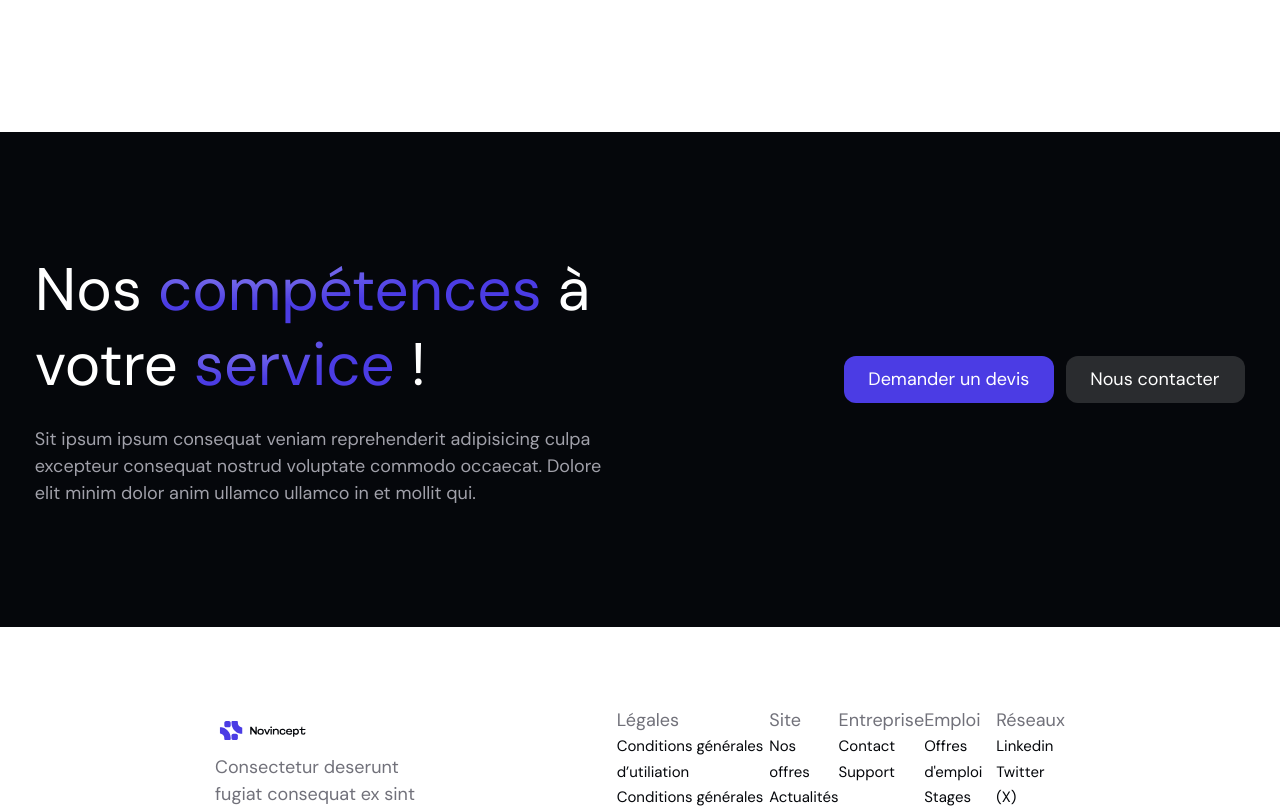
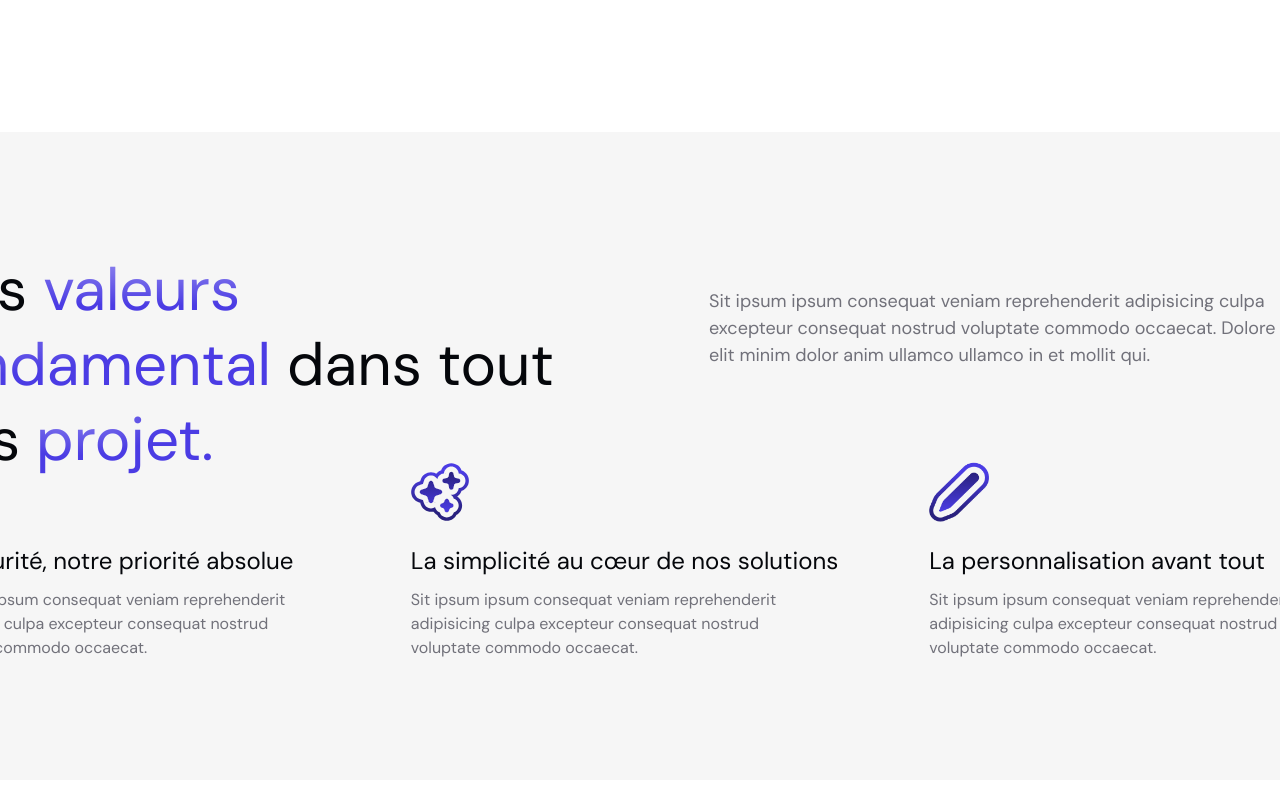
Before and after one commit to RenanYhuel/novincept-website, a Nuxt app: page /about in a window 1280 px wide. Shown: the part 2200-3008 px from the top of the page. Built offline with nearby package versions, Linux system fonts and the light colour scheme.

Commit message:
Feat/section : Add the third section with skills to the About page

```diff
--- /dev/null
+++ b/components/about/Frame3.vue
@@ -0,0 +1,220 @@
+<template>
+    <div class="about-frame3-container">
+        <div class="about-frame3">
+            <div class="about-frame3-header">
+                <div class="about-frame3-header-title">
+                    Nos <span class="about-frame3-header-title-highlight">valeurs fondamental</span> dans tout nos <span class="about-frame3-header-title-highlight">projet.</span>
+                </div>
+                <div class="about-frame3-header-subtitle">
+                    <div class="about-frame3-header-subtitle-content">
+                        Sit ipsum ipsum consequat veniam reprehenderit adipisicing culpa excepteur consequat nostrud voluptate commodo occaecat. Dolore elit minim dolor anim ullamco ullamco in et mollit qui.
+                    </div>
+                </div>
+            </div>
+            <div class="about-frame3-content">
+                <div class="about-frame3-content-skill_card">
+                    <img src="/img/icons/lock.svg" alt="" class="about-frame3-content-skill_card-icon">
+                    <div class="about-frame3-content-skill_card-infos">
+                        <div class="about-frame3-content-skill_card-infos-title">La sécurité, notre priorité absolue</div>
+                        <div class="about-frame3-content-skill_card-infos-content">Sit ipsum ipsum consequat veniam reprehenderit adipisicing culpa excepteur consequat nostrud voluptate commodo occaecat. </div>
+                    </div>
+                </div>
+                <div class="about-frame3-content-skill_card">
+                    <img src="/img/icons/stars.svg" alt="" class="about-frame3-content-skill_card-icon">
+                    <div class="about-frame3-content-skill_card-infos">
+                        <div class="about-frame3-content-skill_card-infos-title">La simplicité au cœur de nos solutions</div>
+                        <div class="about-frame3-content-skill_card-infos-content">Sit ipsum ipsum consequat veniam reprehenderit adipisicing culpa excepteur consequat nostrud voluptate commodo occaecat. </div>
+                    </div>
+                </div>
+                <div class="about-frame3-content-skill_card">
+                    <img src="/img/icons/pen.png" alt="" class="about-frame3-content-skill_card-icon">
+                    <div class="about-frame3-content-skill_card-infos">
+                        <div class="about-frame3-content-skill_card-infos-title">La personnalisation avant tout</div>
+                        <div class="about-frame3-content-skill_card-infos-content">Sit ipsum ipsum consequat veniam reprehenderit adipisicing culpa excepteur consequat nostrud voluptate commodo occaecat. </div>
+                    </div>
+                </div>
+            </div>
+        </div>
+    </div>
+</template>
+
+<style>
+    .about-frame3-container {
+        display: flex;
+        justify-content: center;
+        align-items: center;
+        width: 100%;
+        height: auto;
+        margin-bottom: 192px;
+    }
+
+    .about-frame3 {
+        display: flex;
+        flex-direction: column;
+        align-items: center;
+        justify-content: center;
+        padding: 60px;
+        gap: 60px;
+        width: 1440px;
+        height: 528px;
+        background: #F6F6F6;
+        border-radius: 24px;
+        flex: none;
+        order: 2;
+        flex-grow: 0;
+    }
+
+    .about-frame3-header {
+        display: flex;
+        flex-direction: row;
+        justify-content: space-between;
+        align-items: flex-start;
+        padding: 0px;
+        gap: 24px;
+        width: 100%;
+        height: 150px;
+        flex: none;
+        order: 0;
+        align-self: stretch;
+        flex-grow: 0;
+    }
+
+    .about-frame3-header-title {
+        width: 682px;
+        height: 150px;
+        font-family: 'DM Sans';
+        font-style: normal;
+        font-weight: 400;
+        font-size: 60px;
+        line-height: 125%;
+        color: #05070B;
+        flex: none;
+        order: 0;
+        flex-grow: 0;
+    }
+
+    .about-frame3-header-subtitle {
+        display: flex;
+        flex-direction: row;
+        justify-content: center;
+        align-items: center;
+        padding: 24px 0px 0px;
+        gap: 10px;
+        margin: 0 auto;
+        width: 568px;
+        height: 105px;
+        flex: none;
+        order: 1;
+        flex-grow: 0;
+    }
+
+    .about-frame3-header-subtitle-content {
+        width: 568px;
+        height: 81px;
+        font-family: 'DM Sans';
+        font-style: normal;
+        font-weight: 400;
+        font-size: 18px;
+        line-height: 150%;
+        color: #71717A;
+        flex: none;
+        order: 0;
+        flex-grow: 1;
+    }
+
+    .about-frame3-content {
+        display: flex;
+        align-items: center;
+        justify-content: space-between;
+        padding: 0px;
+        gap: 60px;
+        width: 100%;
+        height: 198px;
+        flex: none;
+        order: 1;
+        align-self: stretch;
+        flex-grow: 0;
+    }
+
+    .about-frame3-content-skill_card {
+        display: flex;
+        flex-direction: column;
+        align-items: flex-start;
+        padding: 0px;
+        gap: 24px;
+        height: 198px;
+        border-radius: 12px;
+        flex: none;
+        order: 0;
+        flex-grow: 1;
+    }
+
+    .about-frame3-content-skill_card-icon {
+        width: 60px;
+        height: 60px;
+        flex: none;
+        order: 0;
+        flex-grow: 0;
+    }
+
+    .about-frame3-content-skill_card-infos {
+        display: flex;
+        flex-direction: column;
+        align-items: flex-start;
+        padding: 0px;
+        gap: 12px;
+        height: 114px;
+        flex: none;
+        order: 1;
+        align-self: stretch;
+        flex-grow: 0;
+    }
+
+    .about-frame3-content-skill_card-infos-title {
+        height: 30px;
+        font-family: 'DM Sans';
+        font-style: normal;
+        font-weight: 400;
+        font-size: 24px;
+        line-height: 125%;
+        color: #05070B;
+        flex: none;
+        order: 0;
+        align-self: stretch;
+        flex-grow: 0;
+    }
+
+    .about-frame3-content-skill_card-infos-content {
+        width: 400px;
+        font-family: 'DM Sans';
+        font-style: normal;
+        font-weight: 400;
+        font-size: 16px;
+        line-height: 150%;
+        color: #71717A;
+        flex: none;
+        order: 1;
+        align-self: stretch;
+        flex-grow: 0;
+    }
+
+    .about-frame3-header-title-highlight {
+        margin: 0 auto;
+        width: 682px;
+        height: 150px;
+        font-family: 'DM Sans';
+        font-style: normal;
+        font-weight: 400;
+        font-size: 60px;
+        line-height: 125%;
+        background: radial-gradient(58.32% 58.33% at 21.17% 12.5%, rgba(255, 255, 255, 0.4) 0%, rgba(255, 255, 255, 0) 100%) /* warning: gradient uses a rotation that is not supported by CSS and may not behave as expected */, #4B3CE4;
+        -webkit-background-clip: text;
+        -webkit-text-fill-color: transparent;
+        background-clip: text;
+        text-fill-color: transparent;
+        background-blend-mode: plus-lighter, normal;
+        flex: none;
+        order: 0;
+        flex-grow: 0;
+    }
+</style>
--- a/pages/about/index.vue
+++ b/pages/about/index.vue
@@ -1,6 +1,7 @@
 <script lang="ts" setup>
 import Frame1 from '~/components/about/Frame1.vue';
 import Frame2 from '~/components/about/Frame2.vue';
+import Frame3 from '~/components/about/Frame3.vue';
 
     definePageMeta({
         layout: 'custom'
@@ -10,4 +11,5 @@ import Frame2 from '~/components/about/Frame2.vue';
 <template>
     <Frame1/>
     <Frame2/>
+    <Frame3/>
 </template>
```
Also changed, not shown: public/img/icons/pen.png (added).
